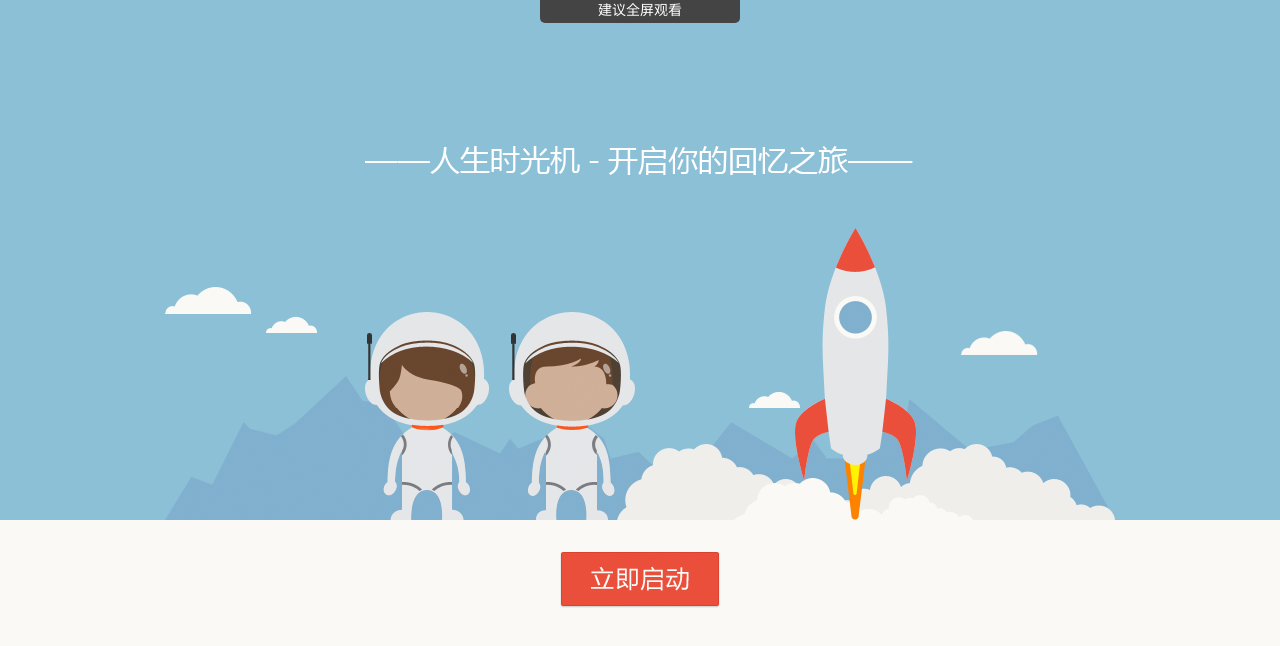
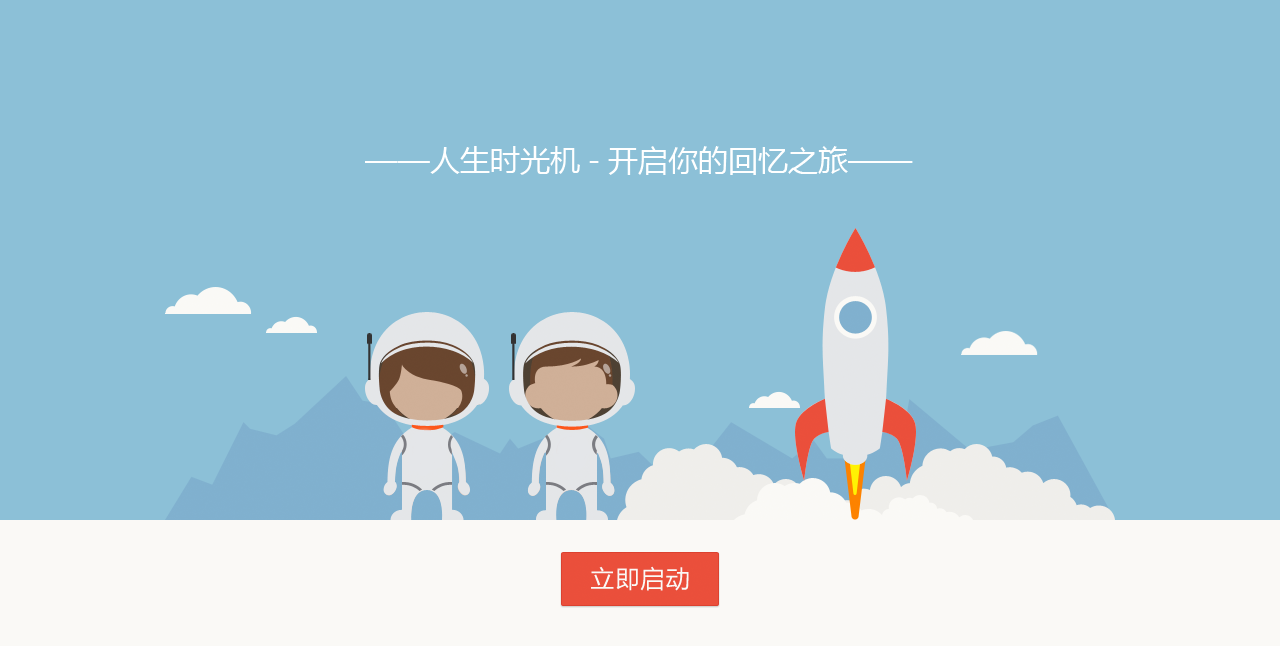
Before and after one commit to LeaveMeBe/LeaveMeBe, a plain HTML site: page project/life/index.html in a window 1280 px wide. Shown: the top 646 px of the page. Drawn offline with Linux system fonts and the light colour scheme.

Commit message:
取消全屏观看提示

```diff
--- a/project/life/index.html
+++ b/project/life/index.html
@@ -238,6 +238,6 @@
         </div>
     </div>
     <div class="ad_div"><span id="sentence_25">新的起点</span></div>
-	<div id="fullscreen_tip">建议全屏观看</div>
+	<!--div id="fullscreen_tip">建议全屏观看</div-->
 </body>
 </html>
```
